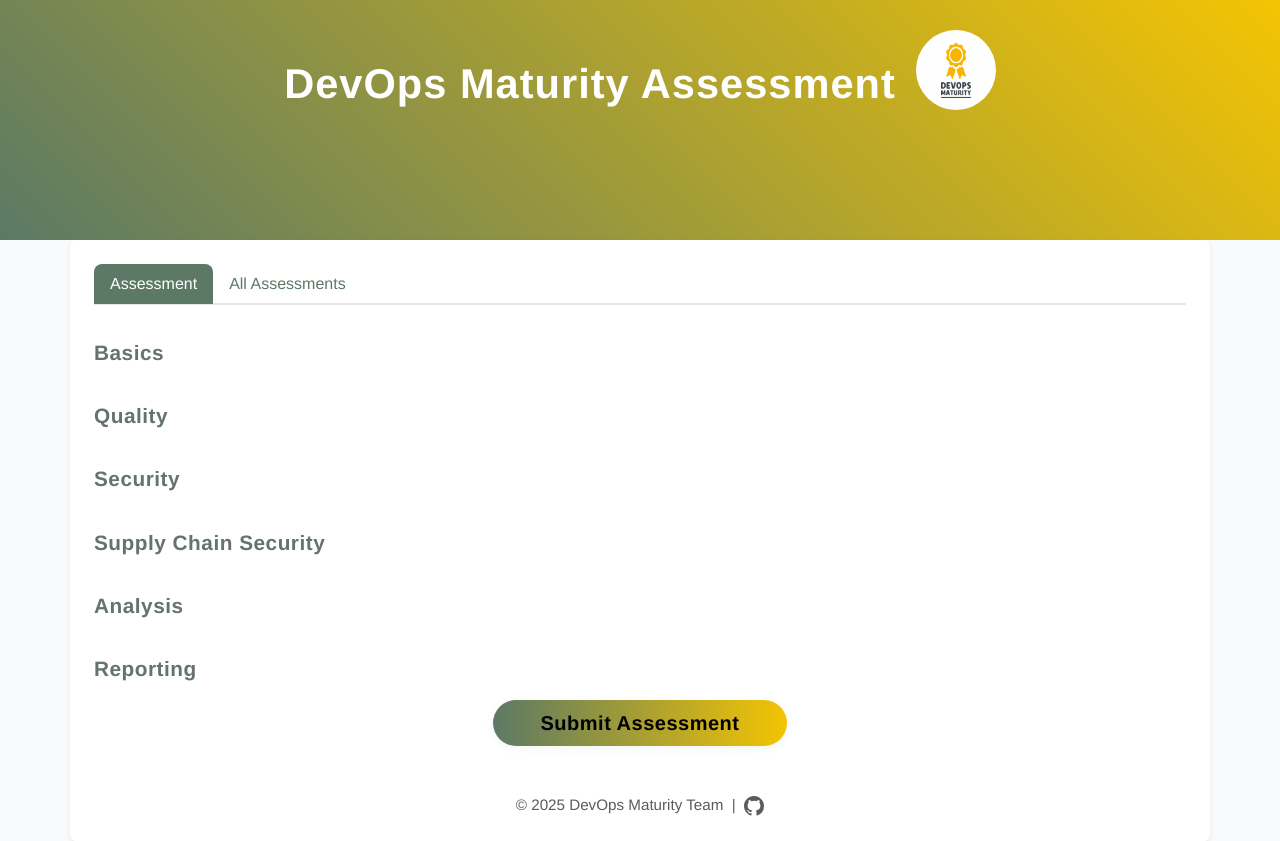
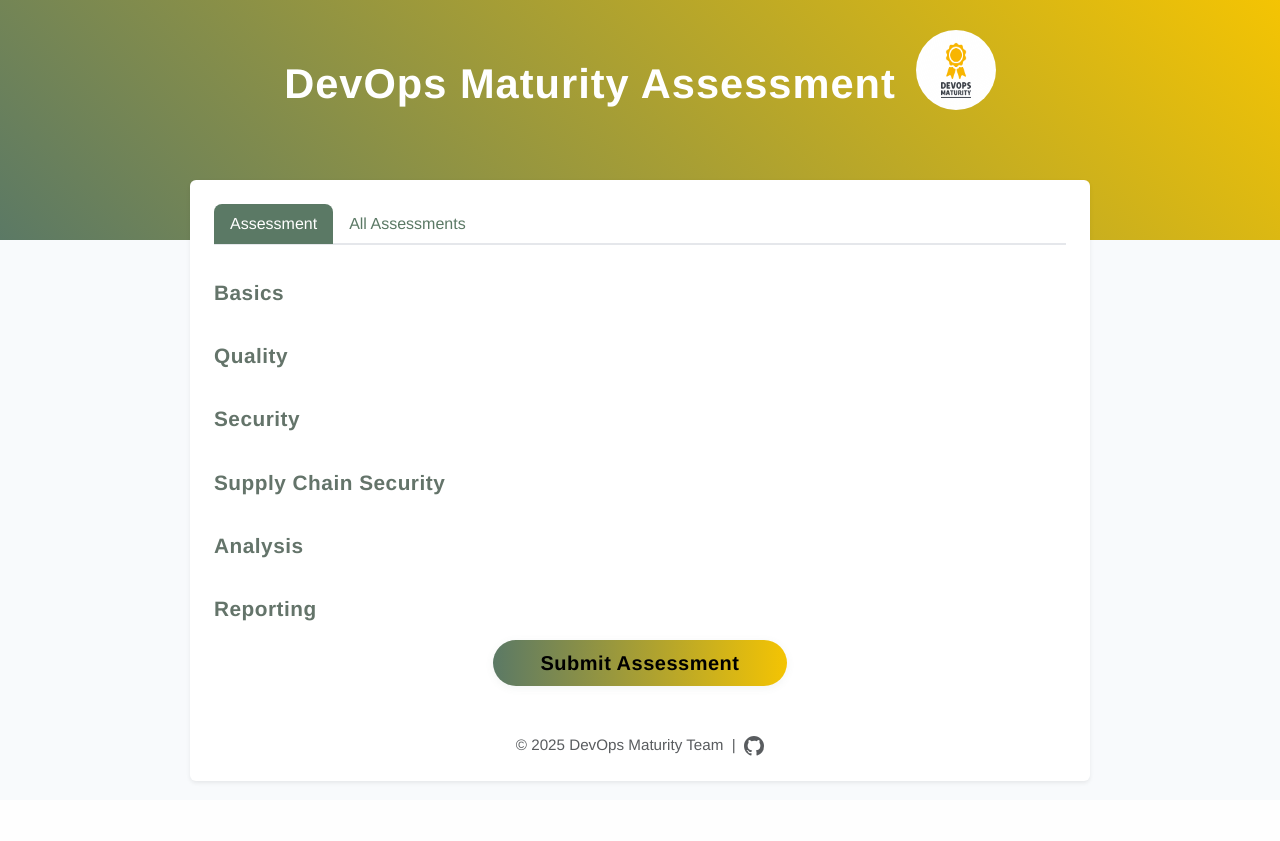
Before and after one commit to devops-maturity/devops-maturity, a FastAPI app: page / in a window 1280 px wide. After the commit the page ends 784 px from the top, so only its background shows below. Run offline with FastAPI, Linux system fonts and the light colour scheme.

Commit message:
style: udpate name of container

```diff
--- a/src/web/static/style.css
+++ b/src/web/static/style.css
@@ -21,7 +21,7 @@ body {
     min-height: 100vh;
 }
 
-.main-container {
+.container {
     max-width: 900px;
     margin: -60px auto 0 auto; /* Center the container */
     background: #fff;
```
